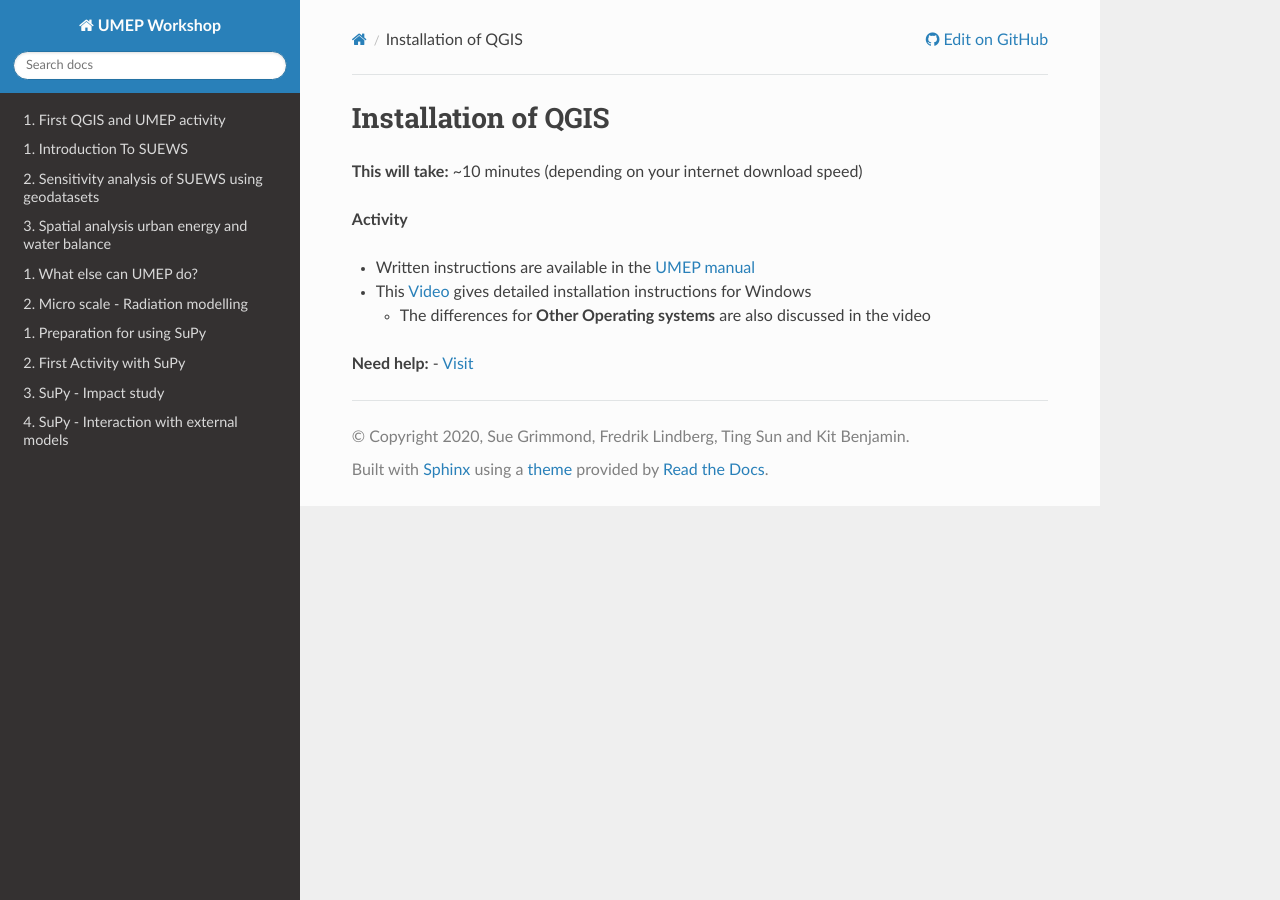
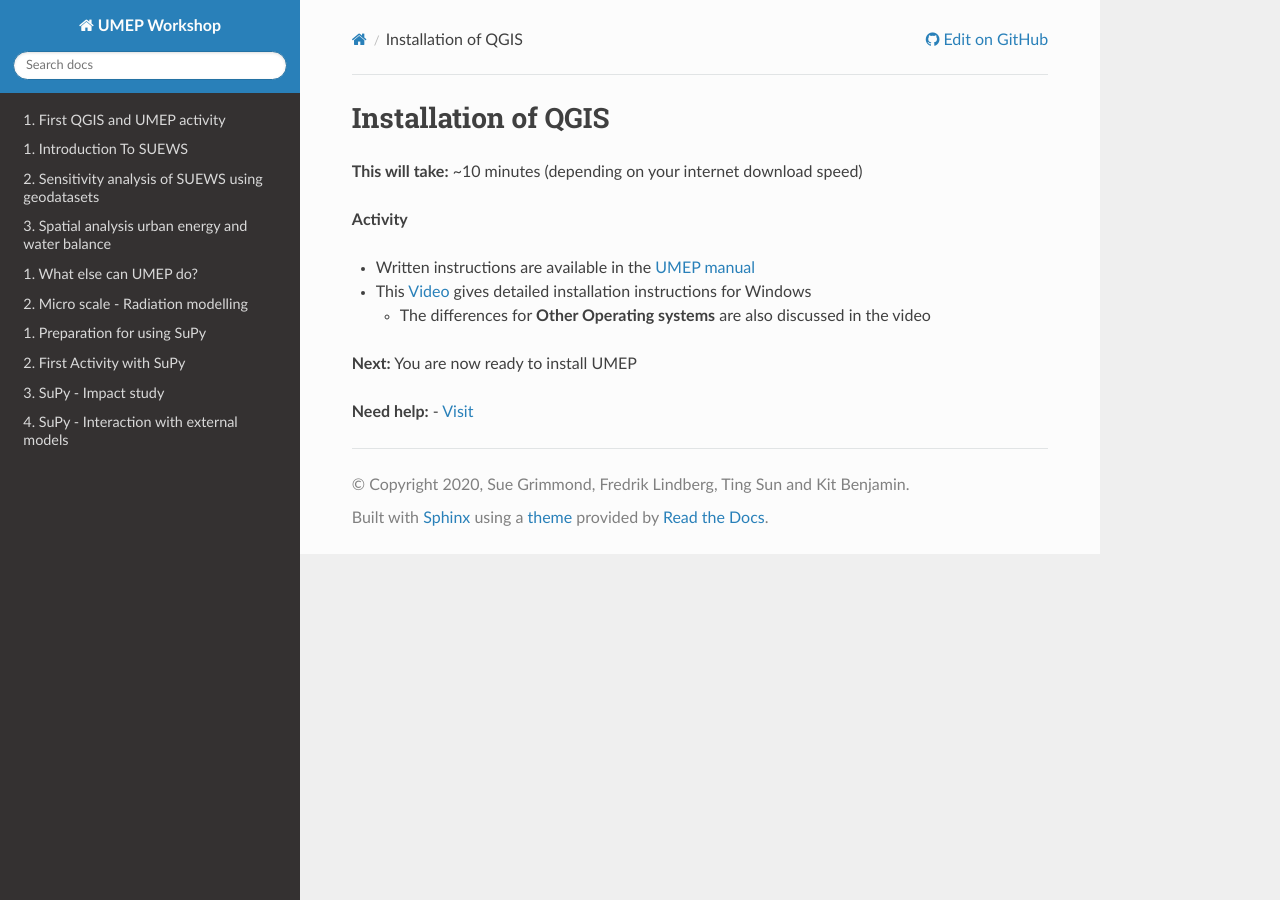
Before and after one commit to Urban-Meteorology-Reading/UMEP-Workshop, a Sphinx documentation site: the page built from source/QGIS-1.rst, in a window 1280 px wide. Built offline with Sphinx 7.4.7 and the Read the Docs theme 2.0.0, drawn with Linux system fonts in a browser that asks for light colours; pages that are not in the unit, such as notebooks, are missing from menus.

Commit message:
Update QGIS-1.rst

```diff
--- a/source/QGIS-1.rst
+++ b/source/QGIS-1.rst
@@ -15,5 +15,7 @@
 
    -  The differences for **Other Operating systems** are also discussed in the video
 
+**Next:** You are now ready to install UMEP
+
 **Need help:**
 -   `Visit <https://urban-meteorology-reading.github.io/UMEP-Workshop.io/Need-help.html>`__
```
